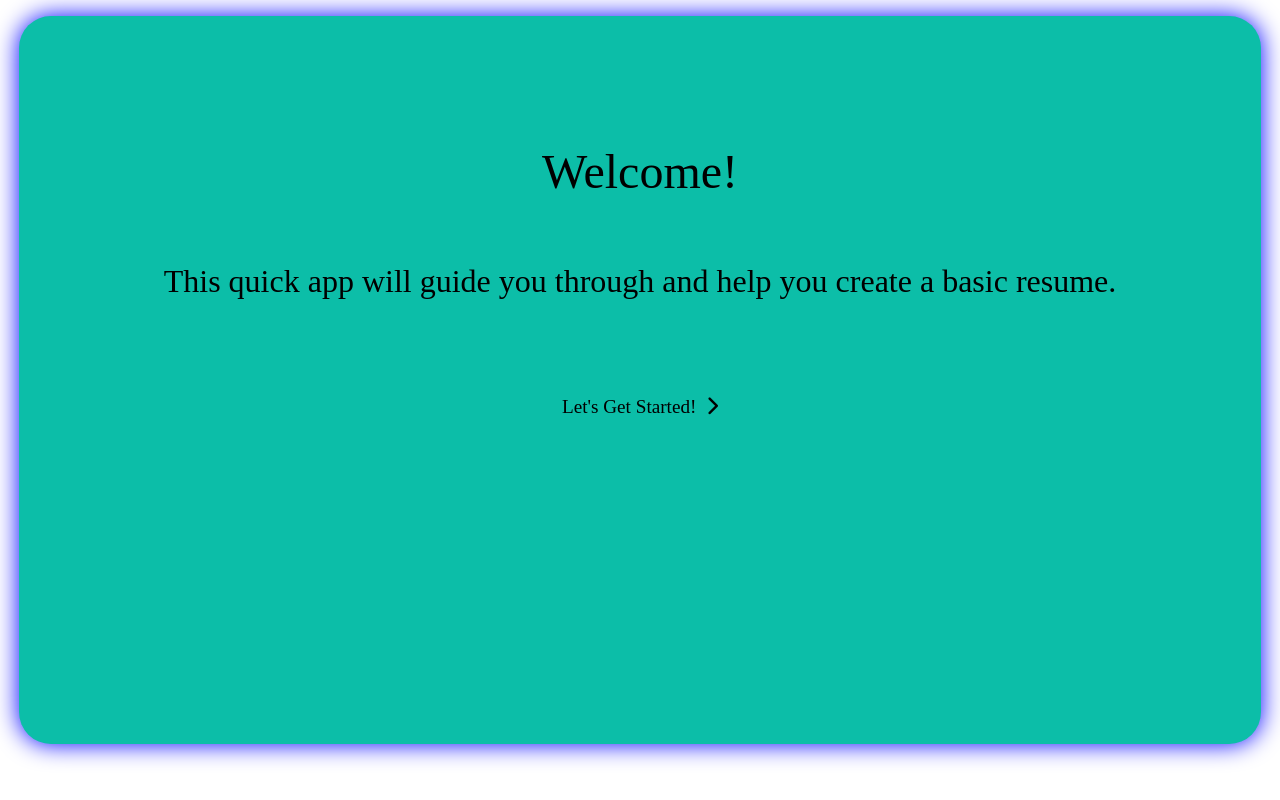
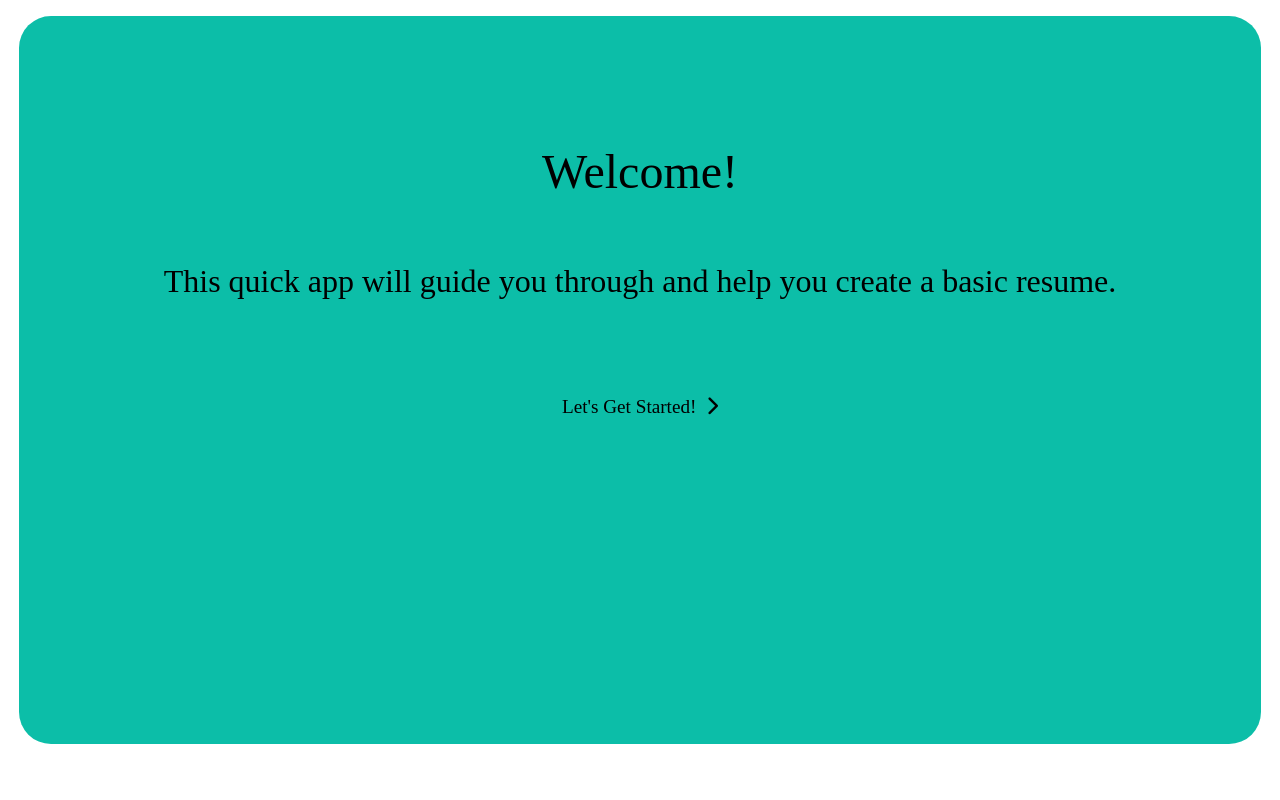
Before and after one commit to eygis/resumeBuilder, a React app: page / in a window 1280 px wide. Built offline with nearby package versions, Linux system fonts and the light colour scheme.

Commit message:
22/2/1 hover scale was causing weird effect with drop-shadow

```diff
--- a/src/App.css
+++ b/src/App.css
@@ -10,7 +10,6 @@
   margin: 1em auto 1em auto;
   border-radius: 2em;
   padding: 2em;
-  filter: drop-shadow(0 0 0.75rem blue);
 }
 
 #welcome {
```
Also changed, not shown: webpack.config.js (renamed from webpack.config.ts).
